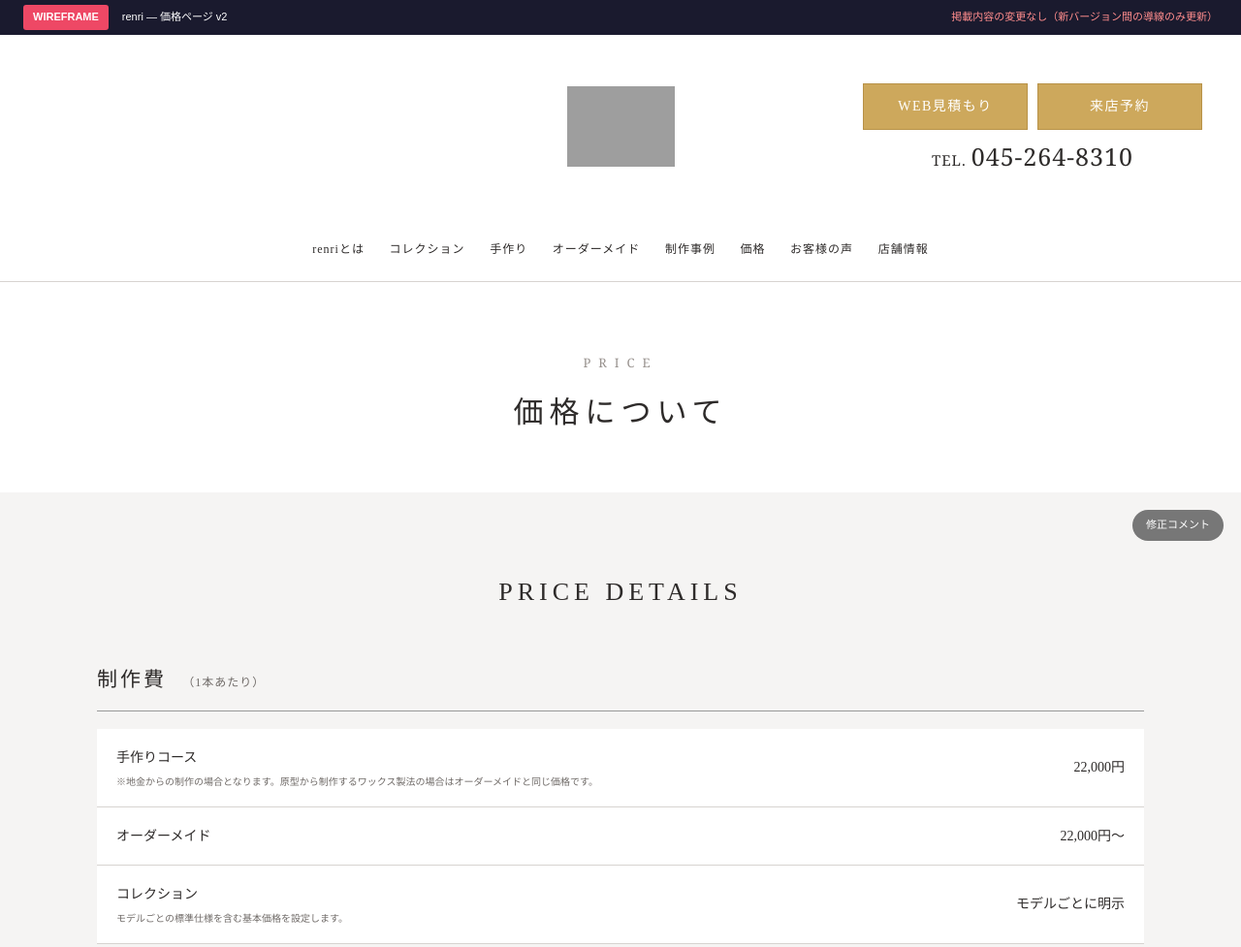
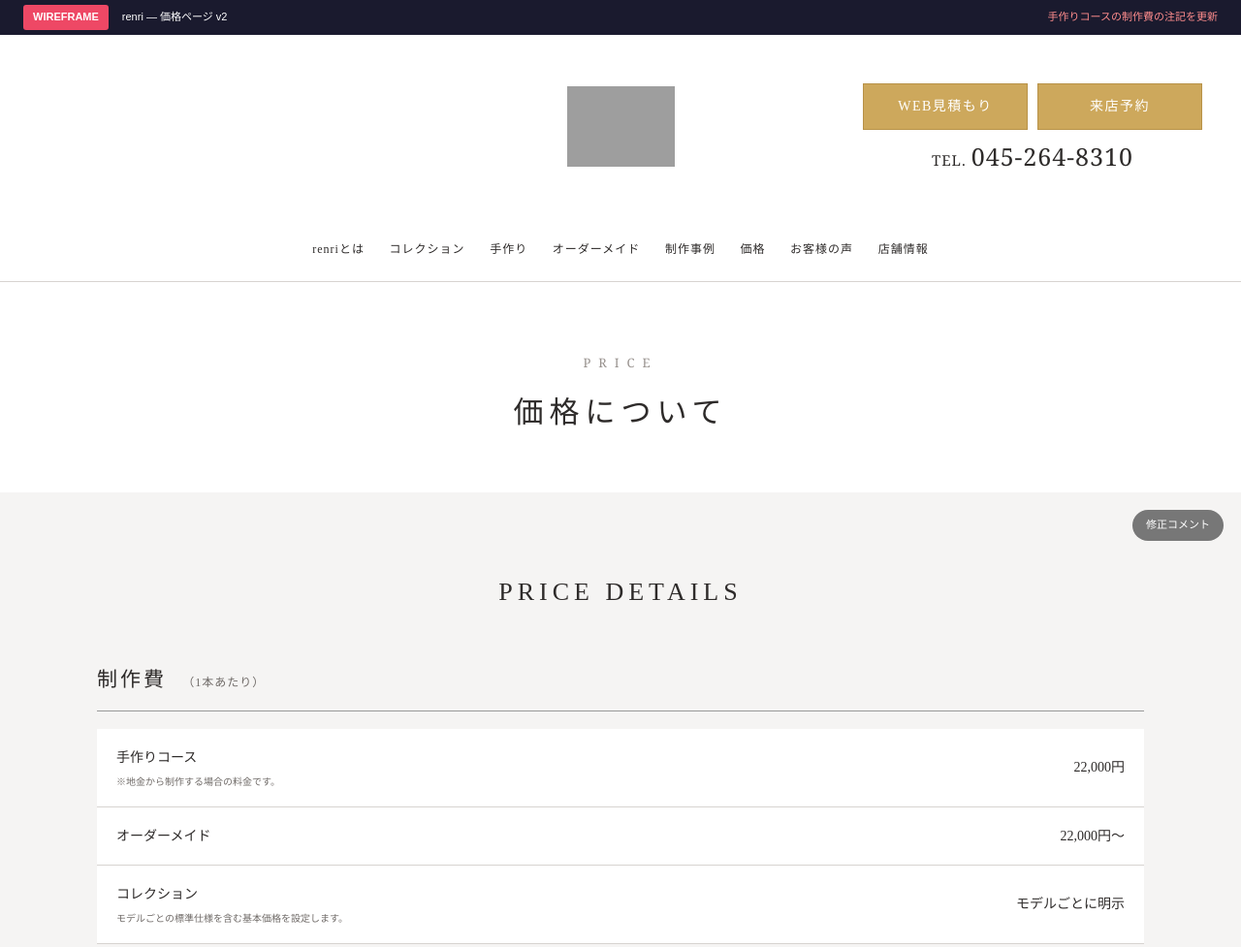
Before and after one commit to senmyo/renri-wireframe, a plain HTML site: page price_wireframe_v2.html in a window 1280 px wide. Shown: the top 977 px of the page at 97% size. Drawn offline with Linux system fonts and the light colour scheme; grey boxes are pictures that could not be loaded.

Commit message:
Align handmade pricing notes across published wireframes

```diff
--- a/price_wireframe_v2.html
+++ b/price_wireframe_v2.html
@@ -144,7 +144,7 @@
 <body>
   <div class="wire-bar">
     <span><b class="wire-label">WIREFRAME</b>renri — 価格ページ v2</span>
-    <span class="wire-note">掲載内容の変更なし（新バージョン間の導線のみ更新）</span>
+    <span class="wire-note">手作りコースの制作費の注記を更新</span>
   </div>
 
   <header class="header">
@@ -202,7 +202,7 @@
         <section class="price-box">
           <h3>制作費 <small>（1本あたり）</small></h3>
           <table class="price-table">
-            <tr><th>手作りコース<small>※地金からの制作の場合となります。原型から制作するワックス製法の場合はオーダーメイドと同じ価格です。</small></th><td>22,000円</td></tr>
+            <tr><th>手作りコース<small>※地金から制作する場合の料金です。</small></th><td>22,000円</td></tr>
             <tr><th>オーダーメイド</th><td>22,000円～</td></tr>
             <tr><th>コレクション<small>モデルごとの標準仕様を含む基本価格を設定します。</small></th><td>モデルごとに明示</td></tr>
           </table>
```
Also changed, not shown: price_wireframe_v1.html (+1 -1 lines).
